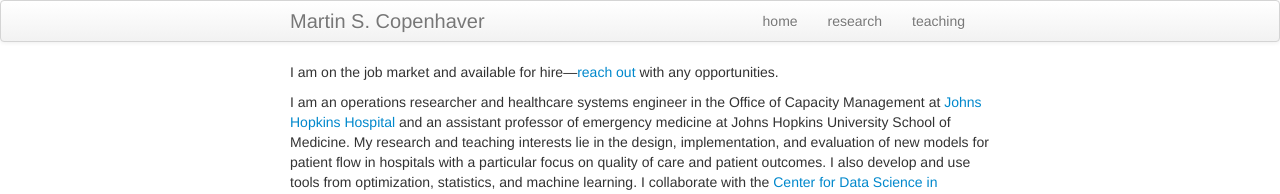
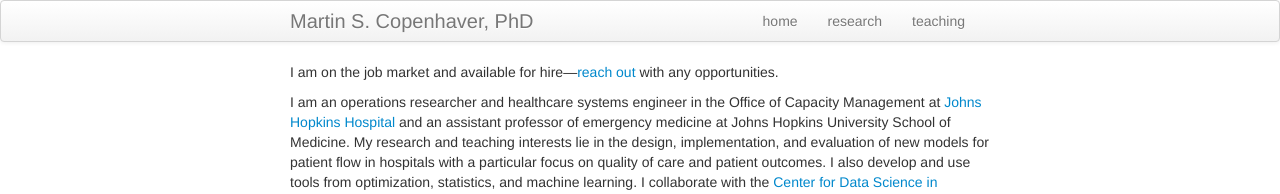
Before and after one commit to martincopenhaver/martincopenhaver.github.io, a Jekyll site: the page built from index.md, in a window 1280 px wide. Shown: the top 194 px of the page. Built offline with Jekyll 4.4.1, drawn with Linux system fonts in a browser that asks for light colours.

Commit message:
Update _config.yml

```diff
--- a/_config.yml
+++ b/_config.yml
@@ -8,7 +8,7 @@ highlighter: rouge
 # Themes are encouraged to use these universal variables
 # so be sure to set them if your theme uses them.
 #
-title : Martin S. Copenhaver
+title : Martin S. Copenhaver, PhD
 author :
   name : Martin S. Copenhaver
   feedburner : nil
```
